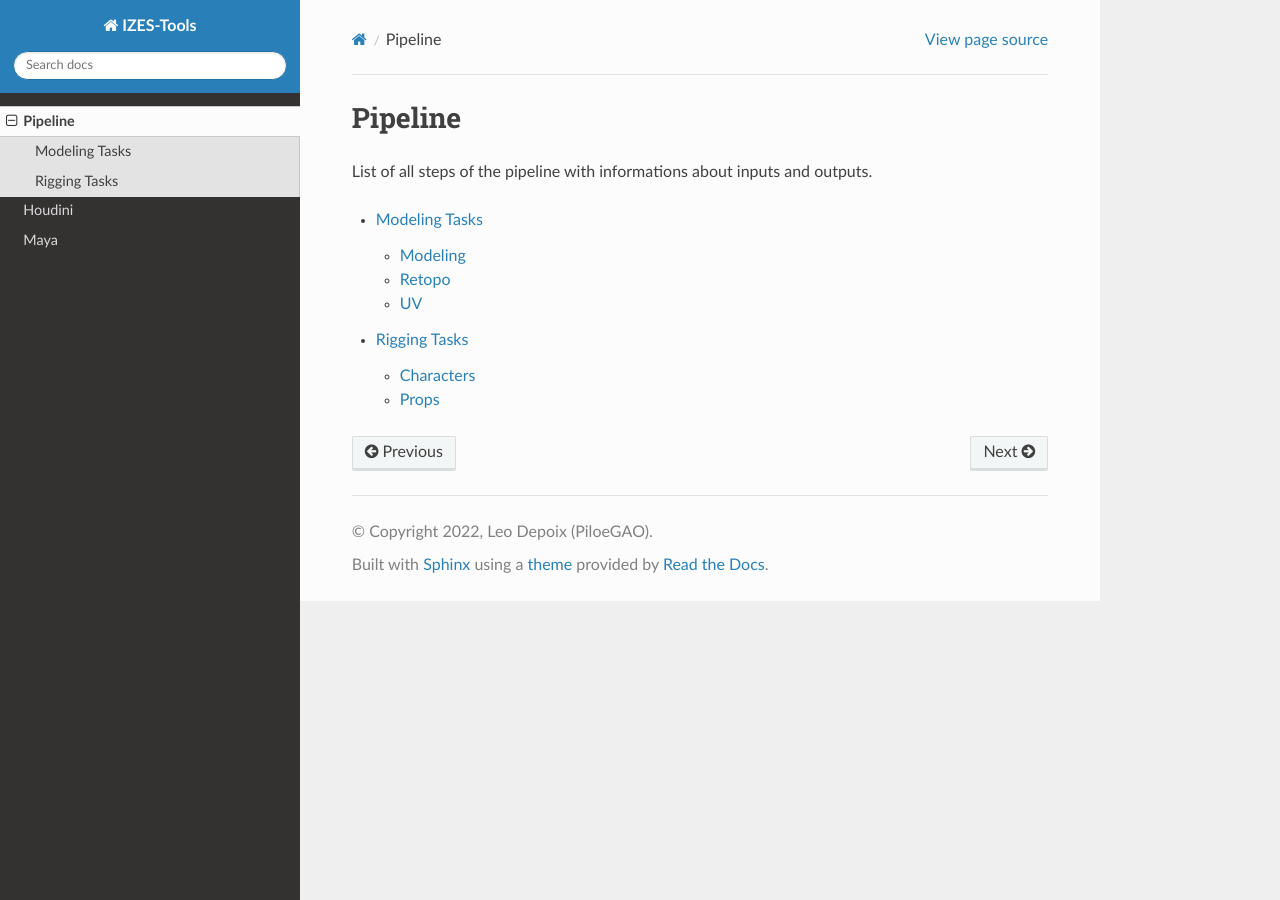
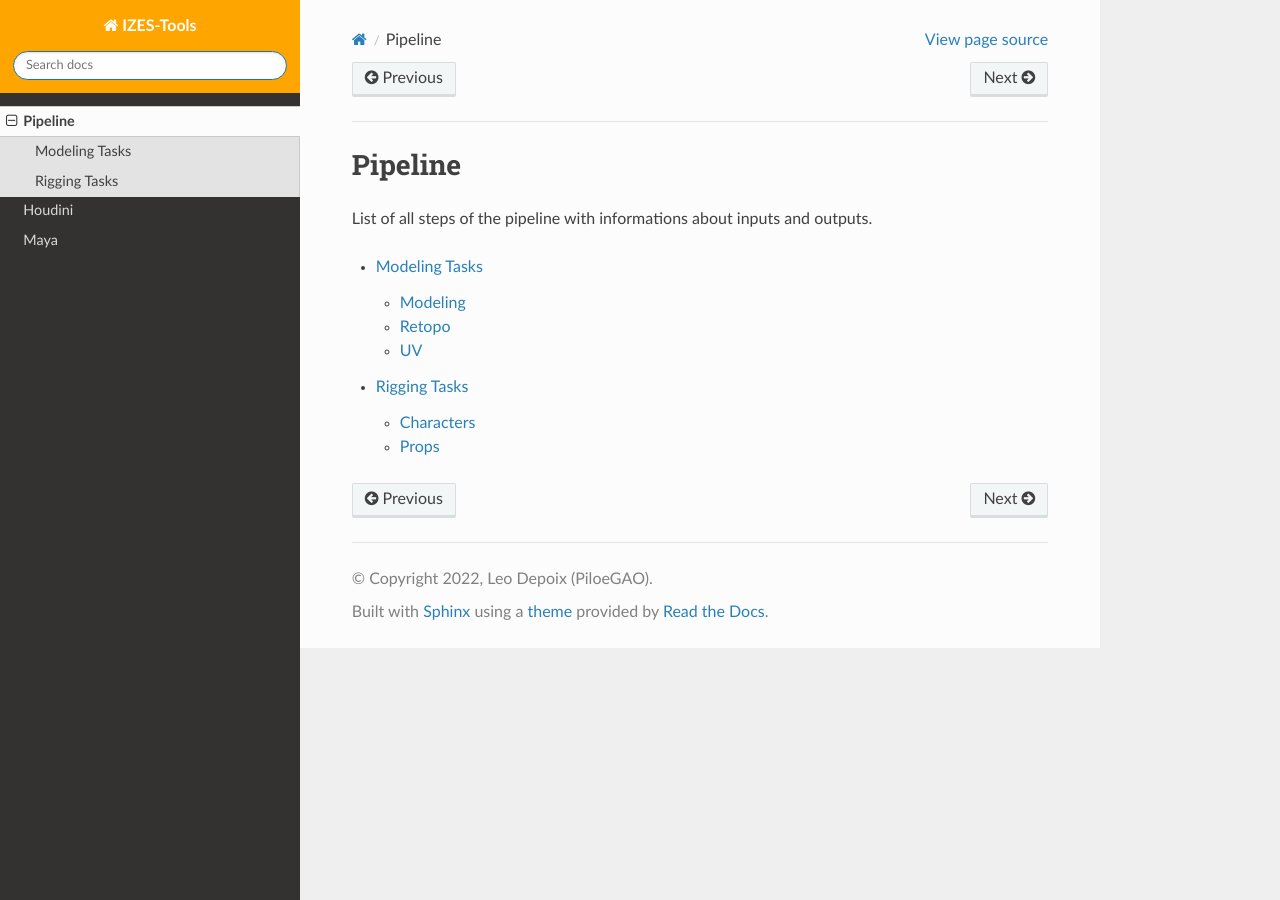
Before and after one commit to PiloeGAO/IZES-tools, a Sphinx documentation site: the page built from documentation/source/pipeline/index.rst, in a window 1280 px wide. Built offline with Sphinx 7.4.7 and the Read the Docs theme 2.0.0, drawn with Linux system fonts in a browser that asks for light colours.

Commit message:
ADD: Documentation: Improve the UI of the doc

```diff
--- a/documentation/source/conf.py
+++ b/documentation/source/conf.py
@@ -50,6 +50,21 @@ exclude_patterns = []
 #
 html_theme = 'sphinx_rtd_theme'
 
+html_theme_options = {
+    'logo_only': False,
+    'display_version': False,
+    'prev_next_buttons_location': 'both',
+    'style_external_links': False,
+    'vcs_pageview_mode': '',
+    'style_nav_header_background': 'orange',
+    # Toc options
+    'collapse_navigation': True,
+    'sticky_navigation': True,
+    'navigation_depth': 4,
+    'includehidden': True,
+    'titles_only': False
+}
+
 # Add any paths that contain custom static files (such as style sheets) here,
 # relative to this directory. They are copied after the builtin static files,
 # so a file named "default.css" will overwrite the builtin "default.css".
--- a/documentation/source/index.rst
+++ b/documentation/source/index.rst
@@ -10,6 +10,7 @@ This website summarize all the informations about the tools and pipeline develop
 
 .. toctree::
    :maxdepth: 4
+   :hidden:
 
    pipeline/index.rst
    houdini/index.rst
```
